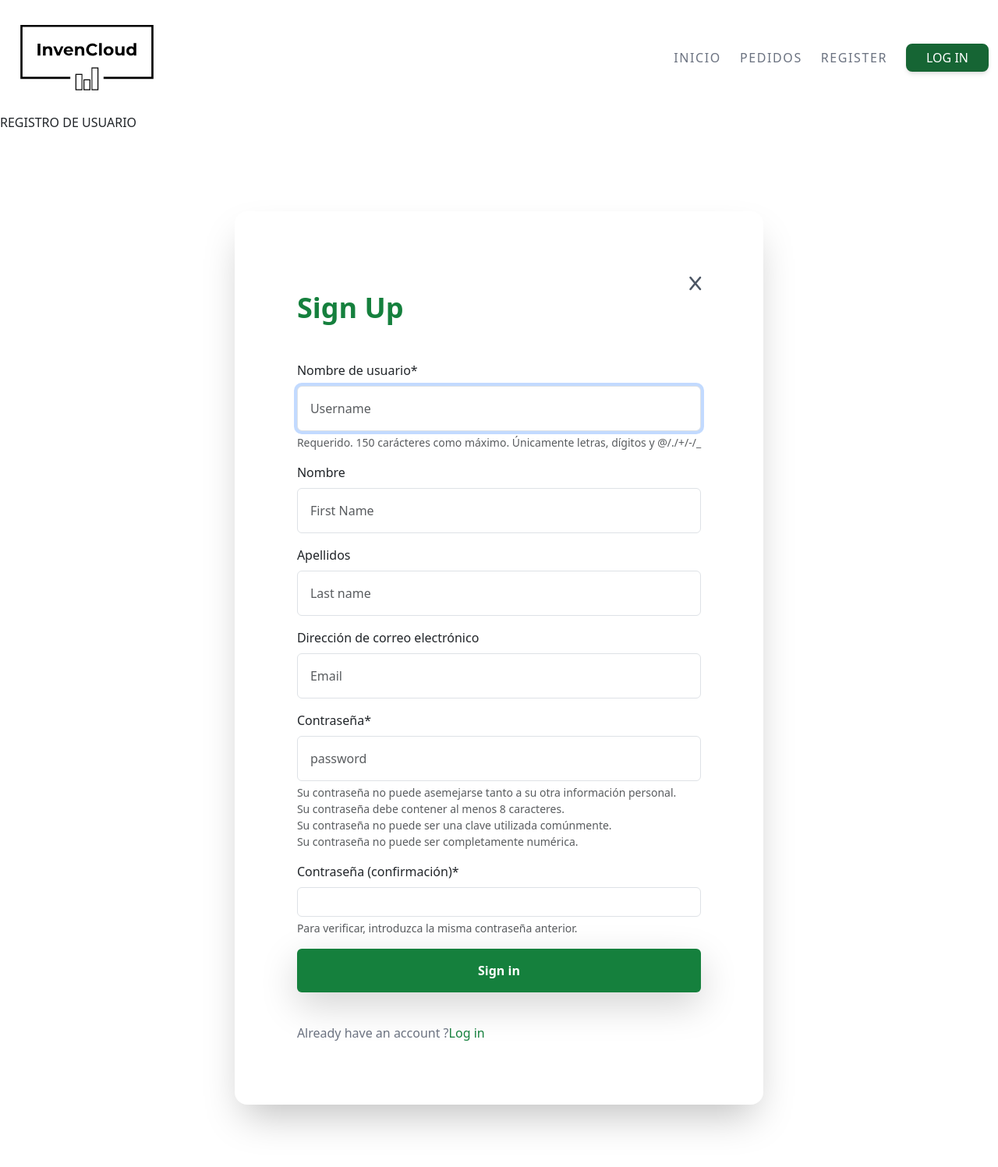
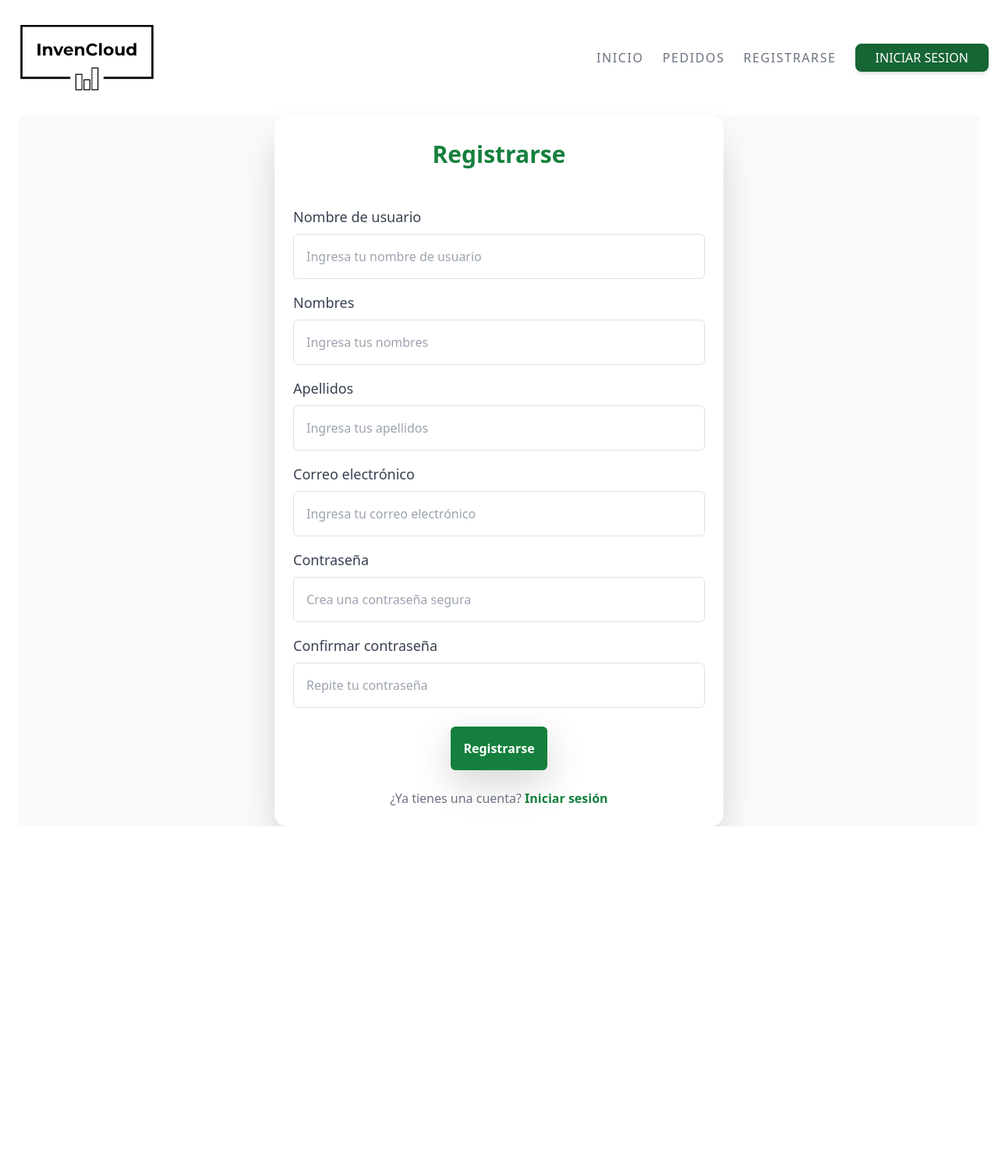
Before and after one commit to joanpedraza/software2_proyecto, a Django app: page /core/register/ in a window 1280 px wide. Shown: the whole page at 78% size. After the commit the page ends 1060 px from the top, so only its background shows below. Run offline with Django 4.2, Linux system fonts and the light colour scheme; style sheets or scripts are compiled from the project's sources; some libraries are stand-ins or nearby versions.

Commit message:
Frontend fix

```diff
--- a/app/core/urls.py
+++ b/app/core/urls.py
@@ -1,9 +1,8 @@
 from django.urls import path, include
-from .views import home, products, exit, register
+from .views import home, exit, register
 
 urlpatterns = [
     path('', home, name='home'),
-    path('products/', products, name='products'),
     path('logout/', exit, name='exit'),
     path('register/', register, name='register'),
 ]
--- a/app/core/views.py
+++ b/app/core/views.py
@@ -7,15 +7,11 @@ from app.customers.models import Customer
 
 # Create your views here.
 def home(request):
-    return render(request, 'core/home.html')
-
-@login_required
-def products(request):
-    return render(request, 'core/products.html')
+    return redirect('products_list')
 
 def exit(request):
     logout(request)
-    return redirect('home')
+    return redirect('products_list')
 
 def register(request):
     data = {
--- a/app/templates/core/base.html
+++ b/app/templates/core/base.html
@@ -35,8 +35,8 @@
             {% if request.user.is_authenticated %}
             <a class="tracking-widest text-gray-500 hover:text-green-800" href="{% url 'exit' %}">Cerrar sesión</a>
             {% else %}
-            <a class="tracking-widest no-underline text-gray-500 hover:text-green-800" href="{% url 'register' %}">Register</a>
-            <a class="text-white px-6 py-1 no-underline bg-green-800 border-2 rounded-lg shadow-md border-green-800 hover:opacity-80 duration-300 ease-in-out" href="{% url 'login' %}">Log In</a>
+            <a class="tracking-widest no-underline text-gray-500 hover:text-green-800" href="{% url 'register' %}">Registrarse</a>
+            <a class="text-white px-6 py-1 no-underline bg-green-800 border-2 rounded-lg shadow-md border-green-800 hover:opacity-80 duration-300 ease-in-out" href="{% url 'login' %}">Iniciar sesion</a>
             {% endif %}
         </div>
 
@@ -49,10 +49,10 @@
     </div>
 </nav>
 
-
+<div class="max-w-screen-xl mx-auto px-4" style="max-width: 1740px;">
           {% block content %}
           {% endblock %}
-
+</div>
     <script src="{% static 'frontend/bundle.js' %}"></script>
     {% block scripts %}
     {% endblock %}
--- a/app/templates/registration/register.html
+++ b/app/templates/registration/register.html
@@ -2,52 +2,124 @@
 {% load crispy_forms_tags %}
 
 {% block content %}
-    <h2>REGISTRO DE USUARIO</h2>
-
-    <br>
-
   <!-- Global Container -->
-       <div class="flex   items-center justify-center min-h-screen">
+  <div class="flex items-center justify-center min-h-screen bg-gray-50">
 
     <!-- Card Container -->
-        <div class="relative flex flex-col m-6 space-y-10 bg-white shadow-2xl rounded-2xl md:flex-row md:space-y-0 md:m-20">
+    <div class="relative bg-white shadow-2xl rounded-2xl mx-6 md:mx-0 p-6 space-y-6 max-w-xl w-full">
 
-          <div class="p-6 md:p-20 flex flex-col">
-
-
-            <a href="{% url 'home' %}" class="self-end text-gray-600"><i class="fa-solid fa-x fa-lg"></i></a>
-            <h5 class="mb-5 text-4xl font-bold text-green-700">Sign Up</h5>
+      <h5 class="text-3xl font-bold text-green-700 mb-5 mt-2 text-center">Registrarse</h5>
 
       <form action="" method="post">
         {% csrf_token %}
 
+        <!-- Form Fields (One column) -->
+        <div class="space-y-4">
 
+          <!-- Nombre de usuario -->
+          <div class="form-group">
+            <label for="username" class="text-lg font-medium text-gray-700">Nombre de usuario</label>
+            <input type="text" name="username" id="username" class="mt-2 p-3 border border-gray-300 rounded-md w-full" value="{% if form.username.value %}{{ form.username.value }}{% endif %}" placeholder="Ingresa tu nombre de usuario" required>
 
-                      {{ form|crispy }}
+            {% if form.username.errors %}
+              <div class="text-red-500 text-sm mt-1">
+                {% for error in form.username.errors %}
+                  <p>{{ error }}</p>
+                {% endfor %}
+              </div>
+            {% endif %}
+          </div>
 
+          <!-- Nombres -->
+          <div class="form-group">
+            <label for="first_name" class="text-lg font-medium text-gray-700">Nombres</label>
+            <input type="text" name="first_name" id="first_name" class="mt-2 p-3 border border-gray-300 rounded-md w-full" value="{% if form.first_name.value %}{{ form.first_name.value }}{% endif %}" placeholder="Ingresa tus nombres" required>
 
-                    <button type="submit" class="w-full md:width-auto p-3  mb-10 font-bold  text-white rounded-md shadow-lg bg-green-700 shadow-green-100 hover:opaicty-70 shadow-sm hover:shadow-lg  hover:-translate-y-0.5 duration-150">Sign in </button>
+            {% if form.first_name.errors %}
+              <div class="text-red-500 text-sm mt-1">
+                {% for error in form.first_name.errors %}
+                  <p>{{ error }}</p>
+                {% endfor %}
+              </div>
+            {% endif %}
+          </div>
 
+          <!-- Apellidos -->
+          <div class="form-group">
+            <label for="last_name" class="text-lg font-medium text-gray-700">Apellidos</label>
+            <input type="text" name="last_name" id="last_name" class="mt-2 p-3 border border-gray-300 rounded-md w-full" value="{% if form.last_name.value %}{{ form.last_name.value }}{% endif %}" placeholder="Ingresa tus apellidos" required>
 
-                     <span class="text-gray-500 inline-block space-x-5">Already have an account ? </span><a href="{% url 'login' %}" class="text-green-700">Log in</a>
+            {% if form.last_name.errors %}
+              <div class="text-red-500 text-sm mt-1">
+                {% for error in form.last_name.errors %}
+                  <p>{{ error }}</p>
+                {% endfor %}
+              </div>
+            {% endif %}
+          </div>
 
+          <!-- Correo electrónico -->
+          <div class="form-group">
+            <label for="email" class="text-lg font-medium text-gray-700">Correo electrónico</label>
+            <input type="email" name="email" id="email" class="mt-2 p-3 border border-gray-300 rounded-md w-full" {% if form.email.value %}{{ form.email.value }}{% endif %}" placeholder="Ingresa tu correo electrónico" required>
 
-          </form>
+            {% if form.email.errors %}
+              <div class="text-red-500 text-sm mt-1">
+                {% for error in form.email.errors %}
+                  <p>{{ error }}</p>
+                {% endfor %}
+              </div>
+            {% endif %}
 
+            {% if form.email.help_text %}
+              <small class="text-gray-500 text-xs">{{ form.email.help_text }}</small>
+            {% endif %}
+          </div>
 
+          <!-- Contraseña -->
+          <div class="form-group">
+            <label for="password1" class="text-lg font-medium text-gray-700">Contraseña</label>
+            <input type="password" name="password1" id="password1" class="mt-2 p-3 border border-gray-300 rounded-md w-full" placeholder="Crea una contraseña segura" required>
 
+            {% if form.password1.errors %}
+              <div class="text-red-500 text-sm mt-1">
+                {% for error in form.password1.errors %}
+                  <p>{{ error }}</p>
+                {% endfor %}
+              </div>
+            {% endif %}
+          </div>
 
+          <!-- Confirmar contraseña -->
+          <div class="form-group">
+            <label for="password2" class="text-lg font-medium text-gray-700">Confirmar contraseña</label>
+            <input type="password" name="password2" id="password2" class="mt-2 p-3 border border-gray-300 rounded-md w-full" placeholder="Repite tu contraseña" required>
+
+            {% if form.password2.errors %}
+              <div class="text-red-500 text-sm mt-1">
+                {% for error in form.password2.errors %}
+                  <p>{{ error }}</p>
+                {% endfor %}
+              </div>
+            {% endif %}
+          </div>
 
         </div>
 
+        <!-- Botón de envío -->
+        <div class="flex justify-center mt-6">
+          <button type="submit" class="w-full md:w-auto p-3 font-bold text-white rounded-md shadow-lg bg-green-700 hover:bg-green-600 transition duration-300">
+            Registrarse
+          </button>
+        </div>
 
-
-
+        <!-- Enlace para iniciar sesión -->
+        <div class="mt-4 text-center">
+          <span class="text-gray-500">¿Ya tienes una cuenta?</span>
+          <a href="{% url 'login' %}" class="text-green-700 font-semibold">Iniciar sesión</a>
+        </div>
+      </form>
 
     </div>
-
-
-
   </div>
-
 {% endblock %}
--- a/app/templates/store_admin/addProducts.html
+++ b/app/templates/store_admin/addProducts.html
@@ -1,4 +1,4 @@
-c{% extends "store_admin/dashboard.html" %}
+{% extends "store_admin/dashboard.html" %}
 
 {% block content %}
 
```
Also changed, not shown: app/templates/store_admin/dashboard.html (+52 -83 lines). Lines whose indentation alone changed are shown as unchanged.
